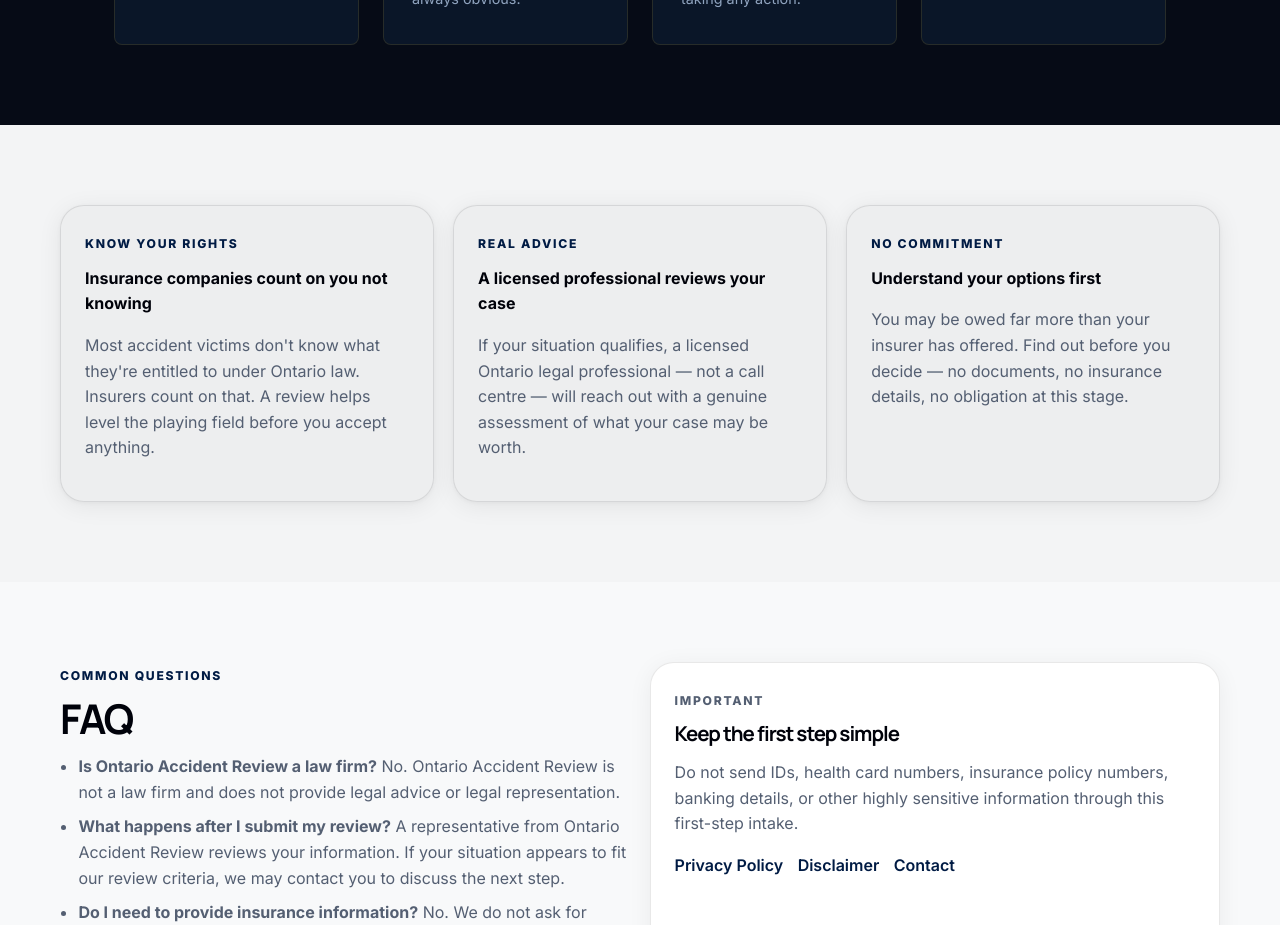
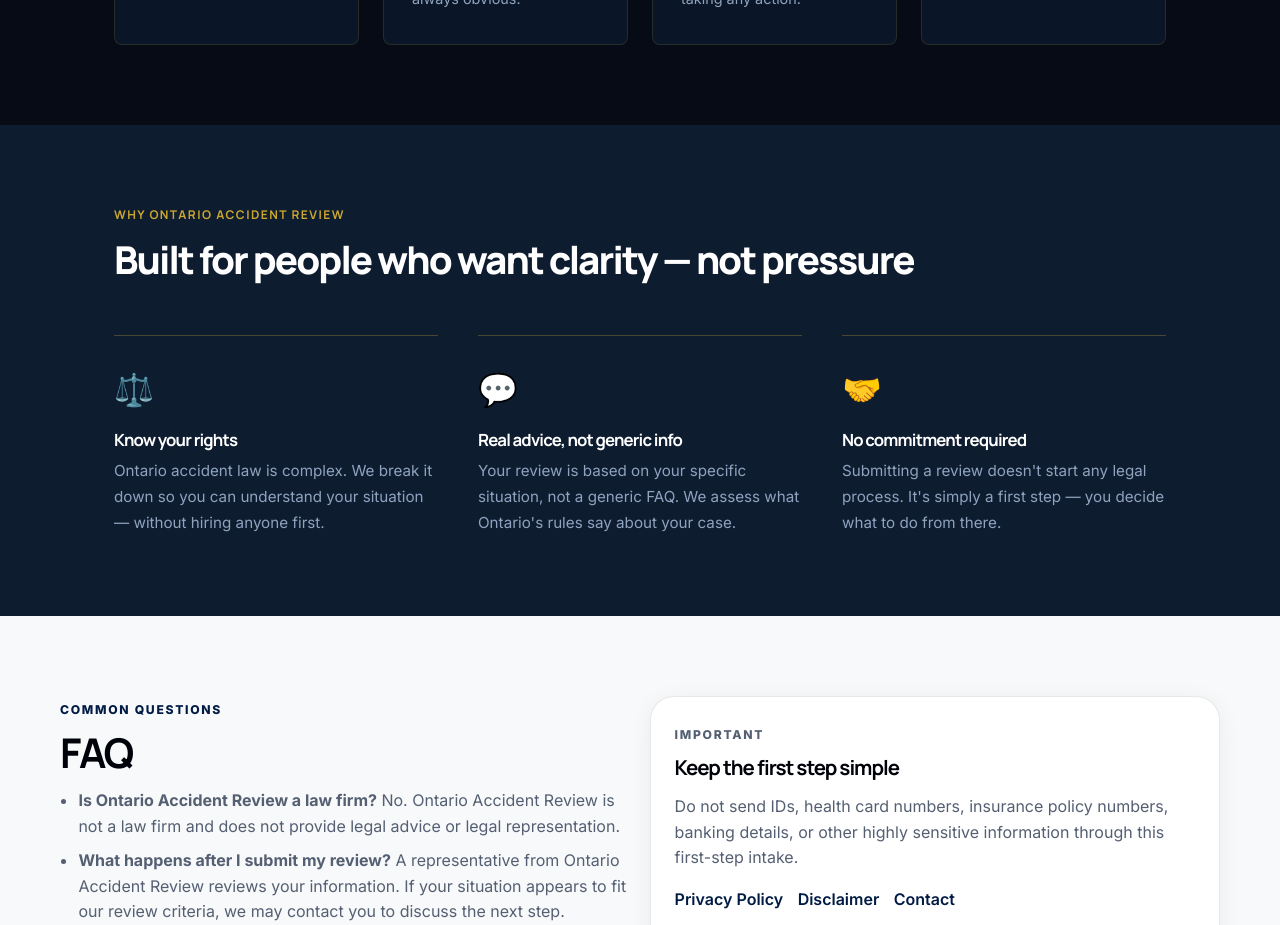
Before and after one commit to jyoung905/OARreal, a Next.js app: page / in a window 1280 px wide. Shown: the part 1940-2865 px from the top of the page. Built offline with nearby package versions, Linux system fonts and the light colour scheme.

Commit message:
Update ValueSection.jsx

```diff
--- a/components/ValueSection.jsx
+++ b/components/ValueSection.jsx
@@ -1,32 +1,23 @@
 export function ValueSection() {
   const items = [
-    {
-      label: 'Know your rights',
-      title: 'Insurance companies count on you not knowing',
-      body: 'Most accident victims don\'t know what they\'re entitled to under Ontario law. Insurers count on that. A review helps level the playing field before you accept anything.'
-    },
-    {
-      label: 'Real advice',
-      title: 'A licensed professional reviews your case',
-      body: 'If your situation qualifies, a licensed Ontario legal professional — not a call centre — will reach out with a genuine assessment of what your case may be worth.'
-    },
-    {
-      label: 'No commitment',
-      title: 'Understand your options first',
-      body: 'You may be owed far more than your insurer has offered. Find out before you decide — no documents, no insurance details, no obligation at this stage.'
-    }
+    { icon: '⚖️', title: 'Know your rights', body: "Ontario accident law is complex. We break it down so you can understand your situation — without hiring anyone first." },
+    { icon: '💬', title: 'Real advice, not generic info', body: "Your review is based on your specific situation, not a generic FAQ. We assess what Ontario's rules say about your case." },
+    { icon: '🤝', title: 'No commitment required', body: "Submitting a review doesn't start any legal process. It's simply a first step — you decide what to do from there." },
   ];
-
   return (
-    <section className="section section-muted">
-      <div className="container premium-metrics-grid calm-metrics-grid">
-        {items.map((item) => (
-          <article key={item.title} className="metric-card quiet-card">
-            <span className="metric-label">{item.label}</span>
-            <strong>{item.title}</strong>
-            <p>{item.body}</p>
-          </article>
-        ))}
+    <section style={{background:'#0e1c30',padding:'80px 0'}}>
+      <div style={{maxWidth:1100,margin:'0 auto',padding:'0 24px'}}>
+        <p style={{color:'#cba72f',fontFamily:'Manrope,sans-serif',fontWeight:700,letterSpacing:'0.12em',textTransform:'uppercase',fontSize:'0.75rem',marginBottom:16,marginTop:0}}>Why Ontario Accident Review</p>
+        <h2 style={{color:'#fff',fontFamily:'Manrope,sans-serif',fontSize:'clamp(1.6rem,3vw,2.4rem)',fontWeight:800,marginBottom:56,marginTop:0}}>Built for people who want clarity — not pressure</h2>
+        <div style={{display:'grid',gridTemplateColumns:'repeat(auto-fit,minmax(280px,1fr))',gap:40}}>
+          {items.map(item => (
+            <div key={item.title} style={{borderTop:'1px solid rgba(203,167,47,0.3)',paddingTop:28}}>
+              <div style={{fontSize:'2rem',marginBottom:16}}>{item.icon}</div>
+              <h3 style={{color:'#fff',fontFamily:'Manrope,sans-serif',fontSize:'1.05rem',fontWeight:700,marginBottom:10,marginTop:0}}>{item.title}</h3>
+              <p style={{color:'#8fa3be',fontFamily:'Inter,sans-serif',fontSize:'0.95rem',lineHeight:1.7,margin:0}}>{item.body}</p>
+            </div>
+          ))}
+        </div>
       </div>
     </section>
   );
```
